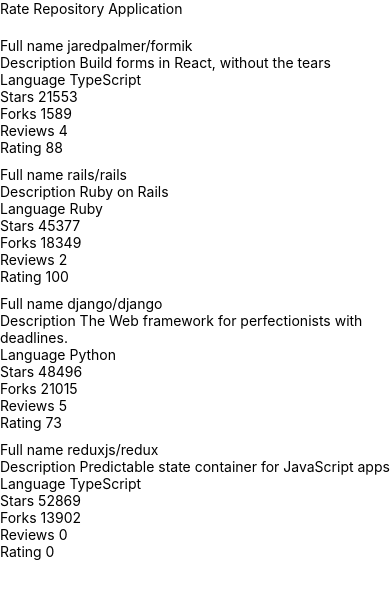
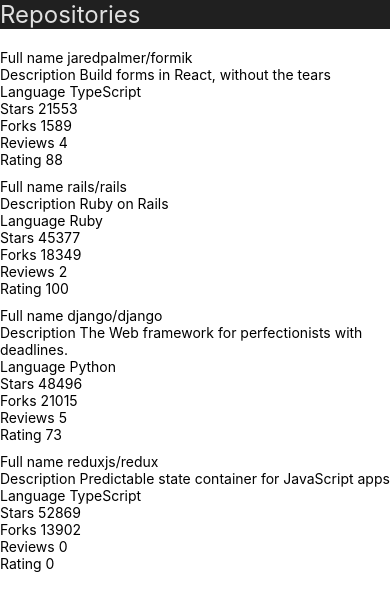
Before and after one commit to robert604/part10_answers, a React Native app: screen / in a window 390 px wide. Shown: the top 610 px of the page. Built offline with nearby package versions, Linux system fonts and the light colour scheme.

Commit message:
submission for 10.4

```diff
--- /dev/null
+++ b/src/components/AppBar.jsx
@@ -0,0 +1,11 @@
+
+import AppBarTab from './AppBarTab';
+
+
+const AppBar = () => {
+  return (
+    <AppBarTab/>
+  );
+};
+
+export default AppBar;
--- /dev/null
+++ b/src/components/AppBarTab.jsx
@@ -0,0 +1,30 @@
+import {Pressable,View,Text,Alert,StyleSheet} from 'react-native';
+import Constants from 'expo-constants';
+import theme from '../theme';
+
+const styles = StyleSheet.create({
+  container: {
+    paddingTop: Constants.statusBarHeight,
+  },
+  tab: {
+    backgroundColor: theme.colors.background
+  },
+  text:{
+    color:theme.colors.textPrimary
+  },
+  heading: {
+    fontSize: theme.fontSizes.heading
+  }
+});
+
+const AppBarTab = () => {
+  return (
+    <Pressable onPress={()=>{Alert.alert("You pressed me")}} style={styles.tab}>
+      <View style={styles.container}>
+        <Text style={[styles.text,styles.heading]}>Repositories</Text>
+      </View>
+    </Pressable>
+  );
+}
+
+export default AppBarTab;
--- a/src/components/RepositoryList.jsx
+++ b/src/components/RepositoryList.jsx
@@ -63,7 +63,6 @@ const RepositoryList = () => {
       ItemSeparatorComponent={ItemSeparator}
       // other props
       renderItem={({item}) => {
-        console.log('item',item);
         return(
           <RepositoryItem item={item}/>
 
--- a/src/components/main.jsx
+++ b/src/components/main.jsx
@@ -1,10 +1,12 @@
-import Constants from 'expo-constants';
-import { Text, StyleSheet, View } from 'react-native';
+//import Constants from 'expo-constants';
+import { StyleSheet, View } from 'react-native';
 import RepositoryList from './RepositoryList';
+import AppBar from './AppBar';
+
 
 const styles = StyleSheet.create({
   container: {
-    marginTop: Constants.statusBarHeight,
+    //marginTop: Constants.statusBarHeight,
     flexGrow: 1,
     flexShrink: 1,
   },
@@ -16,7 +18,7 @@ const styles = StyleSheet.create({
 const Main = () => {
   return (
     <View style={styles.container}>
-      <Text>Rate Repository Application</Text>
+      <AppBar />
       <View style={styles.separator} />
       <RepositoryList />
     </View>
--- /dev/null
+++ b/src/theme.js
@@ -0,0 +1,12 @@
+
+const theme = {
+  colors:{
+    background: '#202020',
+    textPrimary: '#e0e0e0'
+  },
+  fontSizes:{
+    heading:24
+  }
+}
+
+export default theme;
```
